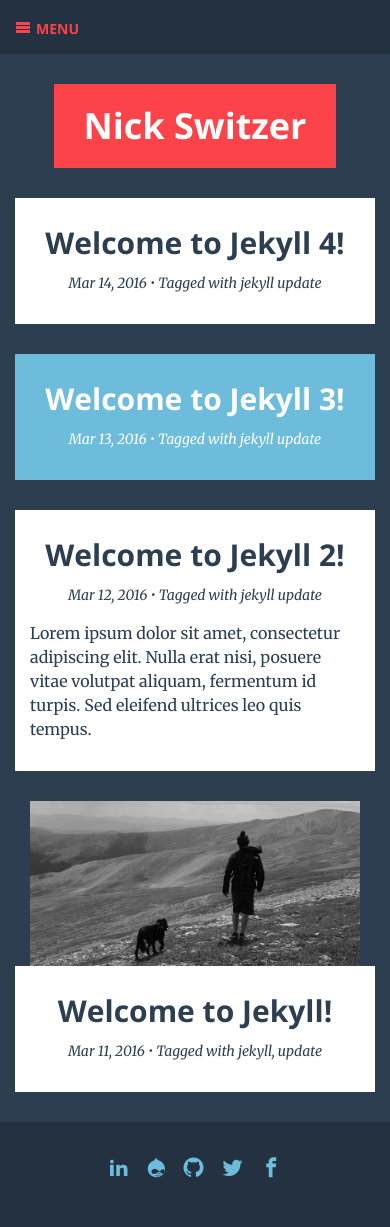
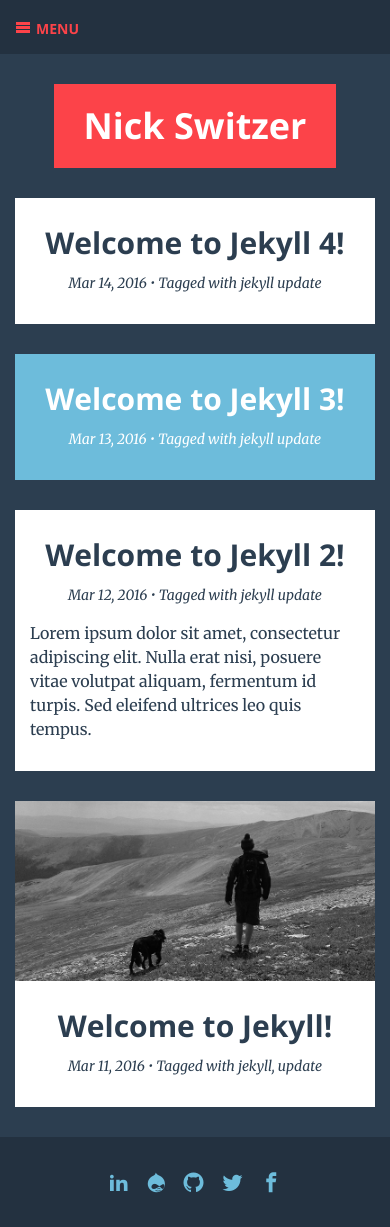
Before and after one commit to nswitzer/1aw, a Jekyll site: the page built from weekly/index.html, in a window 390 px wide. Built offline with Jekyll 4.4.1, drawn with Linux system fonts in a browser that asks for light colours; some web fonts are replaced.

Commit message:
tweaks cover photo in post list for small screen display

```diff
--- a/_sass/layout/_post.scss
+++ b/_sass/layout/_post.scss
@@ -17,6 +17,10 @@
         	padding-top: $spacing-unit;
         	padding-bottom: $spacing-unit;
         }
+    }
+
+    .cover-photo {
+        margin: 0;
     }
 
     .post-title,
```
